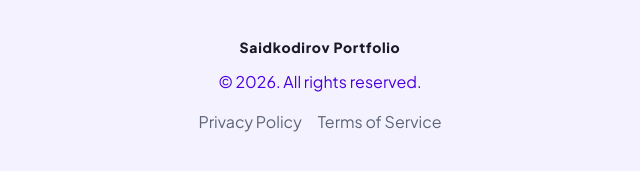
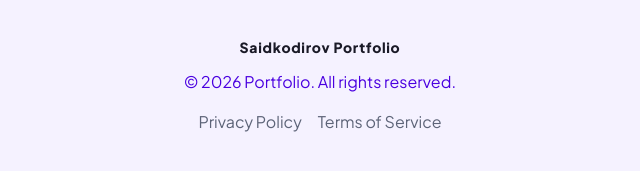
Before and after one commit to TolibjonD/habsida-portfolio, a website built with Vite: page about.html in a window 1280 px wide. Shown: the part 805-976 px from the top of the page, 320-960 px from the left. Built offline with nearby package versions, Linux system fonts and the light colour scheme.

Commit message:
the same footer for all pages

```diff
--- a/about.html
+++ b/about.html
@@ -213,7 +213,10 @@
     </main>
     <footer class="card" data-variant="filled">
       <h3>Saidkodirov Portfolio</h3>
-      <p>© 2026. All rights reserved.</p>
+      <p class="only-mobile">
+        © 2026 Saidkodirov Portfolio. All rights reserved.
+      </p>
+      <p class="only-desktop">© 2026 Portfolio. All rights reserved.</p>
       <ul>
         <li><a href="#">Privacy Policy</a></li>
         <li><a href="#">Terms of Service</a></li>
```
Also changed, not shown: contact.html (+4 -1 lines).
